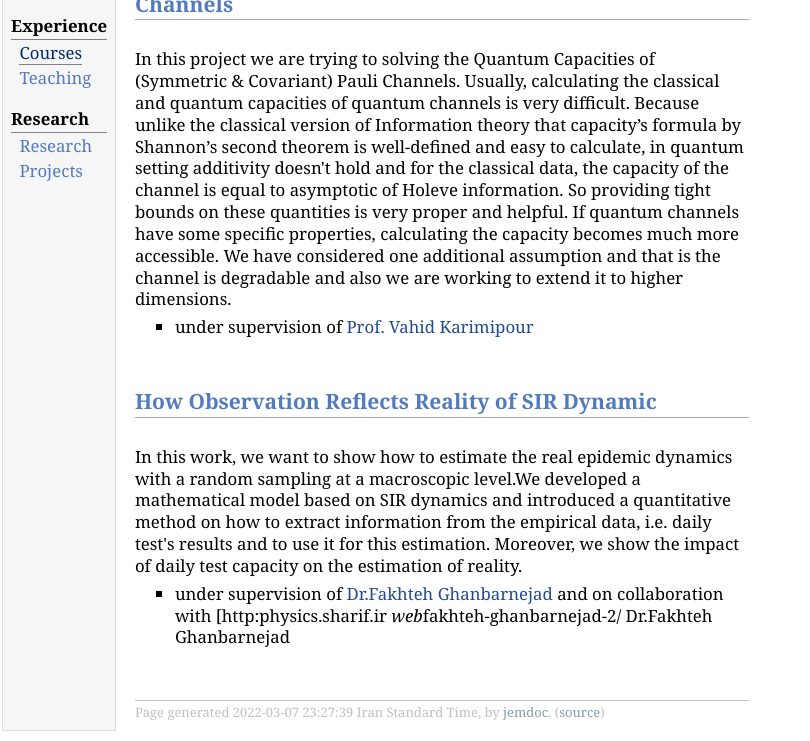
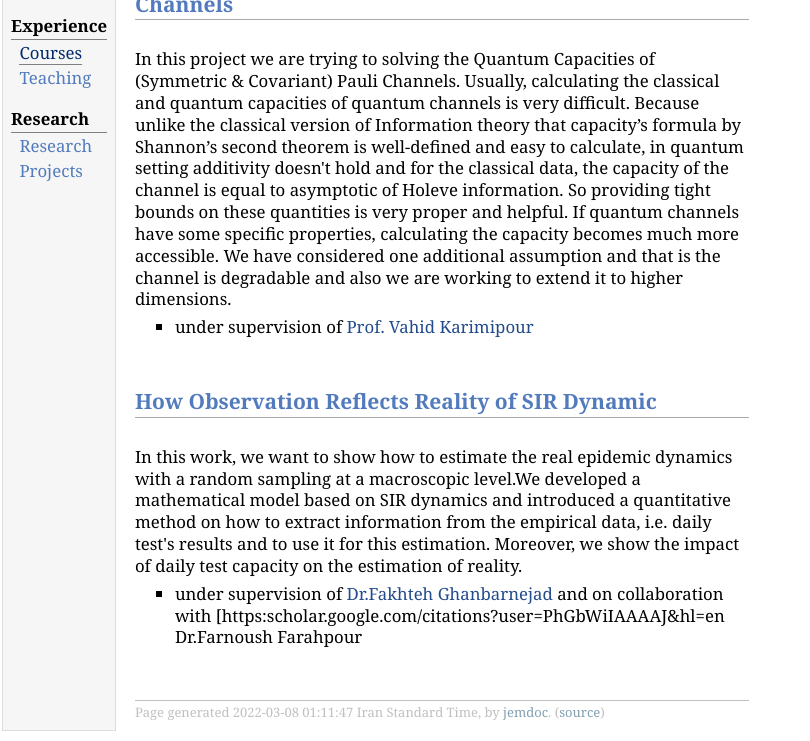
Before and after one commit to sepideh-abh/sepideh-abh.github.io, a plain HTML site: page research.html in a window 1280 px wide. Shown: the part 107-848 px from the top of the page, without its empty margins (0-810 px from the left). Drawn offline with Linux system fonts and the light colour scheme.

Commit message:
sdfghjkl

```diff
--- a/research.html
+++ b/research.html
@@ -46,13 +46,12 @@ model based on SIR dynamics and introduced a quantitative method on how to extra
 to use it for this estimation. Moreover, we show the impact of daily test capacity on the estimation of reality.
 <br /></p>
 <ul>
-<li><p>under supervision of <a href="http://physics.sharif.ir/~web/fakhteh-ghanbarnejad-2/">Dr.Fakhteh Ghanbarnejad</a>
-and on collaboration with [http:<i></i>physics.sharif.ir<i>&nbsp;web</i>fakhteh-ghanbarnejad-2/ Dr.Fakhteh Ghanbarnejad</p>
+<li><p>under supervision of <a href="http://physics.sharif.ir/~web/fakhteh-ghanbarnejad-2/">Dr.Fakhteh Ghanbarnejad</a> and on collaboration with [https:<i></i>scholar.google.com/citations?user=PhGbWiIAAAAJ&amp;hl=en Dr.Farnoush Farahpour</p>
 </li>
 </ul>
 <div id="footer">
 <div id="footer-text">
-Page generated 2022-03-07 23:27:39 Iran Standard Time, by <a href="http://jemdoc.jaboc.net/">jemdoc</a>.
+Page generated 2022-03-08 01:11:47 Iran Standard Time, by <a href="http://jemdoc.jaboc.net/">jemdoc</a>.
 (<a href="research.jemdoc">source</a>)
 </div>
 </div>
```
Also changed, not shown: 1 other file.
